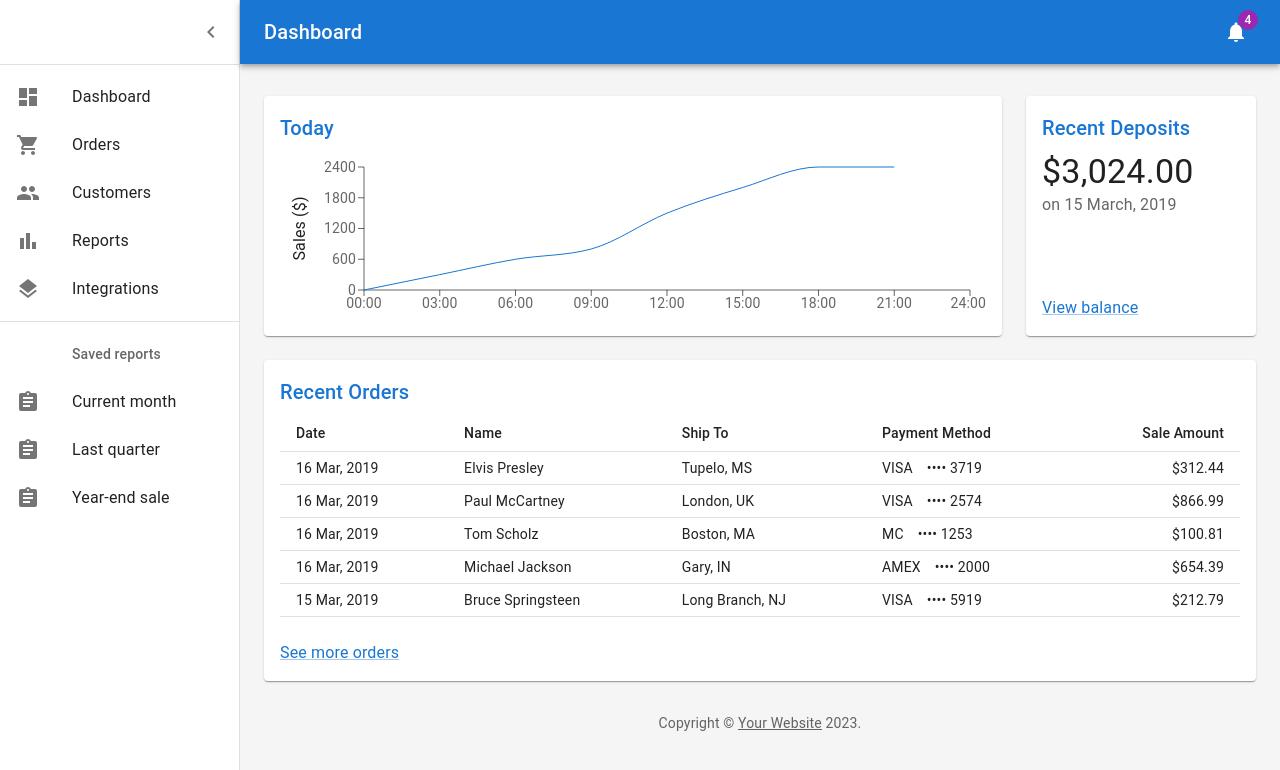
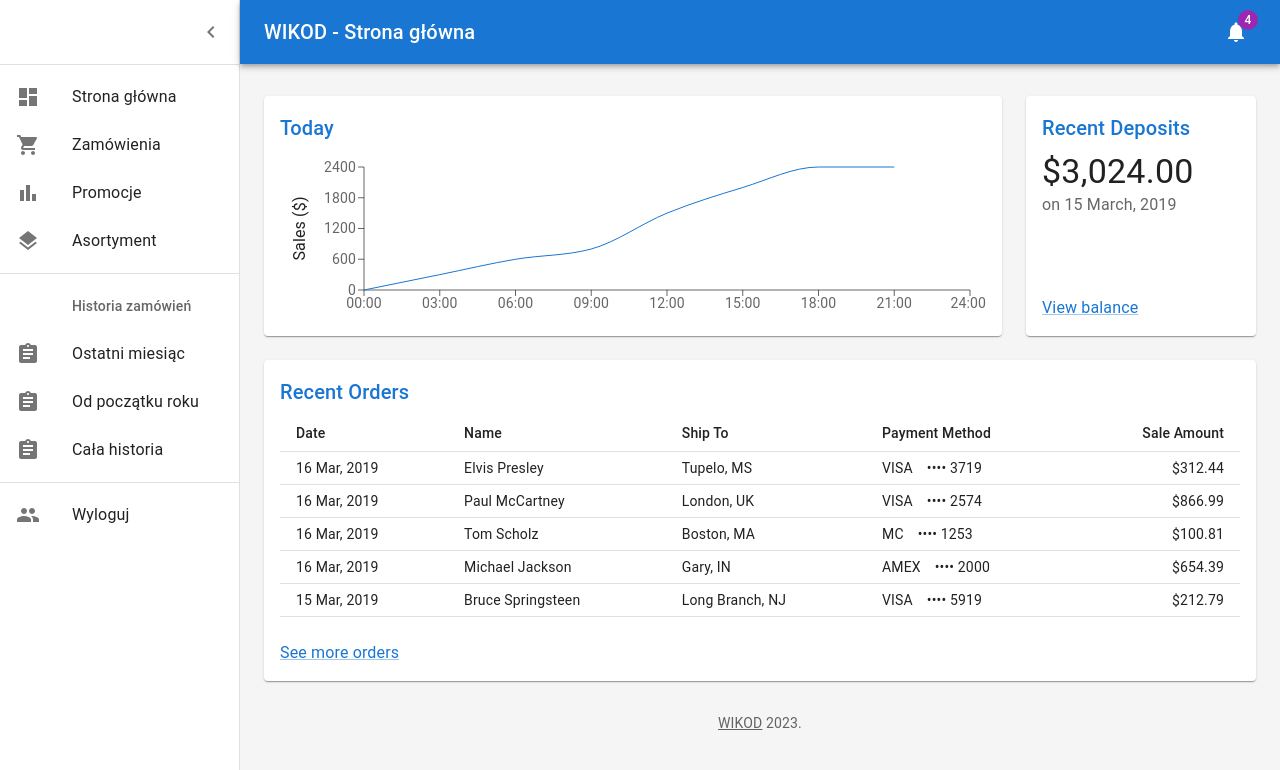
Before and after one commit to MarcinHD/WIKODwebsite, a React (Create React App) app in the folder client/: page / in a window 1280 px wide. Shown: the top 770 px of the page. Built offline with nearby package versions, Linux system fonts and the light colour scheme.

Commit message:
Playing around with dashboard template

```diff
--- a/client/package.json
+++ b/client/package.json
@@ -5,8 +5,8 @@
   "dependencies": {
     "@emotion/react": "^11.11.1",
     "@emotion/styled": "^11.11.0",
-    "@mui/icons-material": "^5.14.14",
-    "@mui/material": "^5.14.14",
+    "@mui/icons-material": "^5.14.15",
+    "@mui/material": "^5.14.15",
     "@testing-library/jest-dom": "^5.17.0",
     "@testing-library/react": "^13.4.0",
     "@testing-library/user-event": "^13.5.0",
--- a/client/src/DashboardTemp/Dashboard.js
+++ b/client/src/DashboardTemp/Dashboard.js
@@ -17,7 +17,7 @@ import Link from '@mui/material/Link';
 import MenuIcon from '@mui/icons-material/Menu';
 import ChevronLeftIcon from '@mui/icons-material/ChevronLeft';
 import NotificationsIcon from '@mui/icons-material/Notifications';
-import { mainListItems, secondaryListItems } from './listItems';
+import { mainListItems, secondaryListItems, logout } from './listItems';
 import Chart from './Chart';
 import Deposits from './Deposits';
 import Orders from './Orders';
@@ -25,9 +25,8 @@ import Orders from './Orders';
 function Copyright(props) {
   return (
     <Typography variant="body2" color="text.secondary" align="center" {...props}>
-      {'Copyright © '}
-      <Link color="inherit" href="https://mui.com/">
-        Your Website
+      <Link color="inherit" href="https://localhost:5000/">
+        WIKOD
       </Link>{' '}
       {new Date().getFullYear()}
       {'.'}
@@ -119,7 +118,7 @@ export default function Dashboard() {
               noWrap
               sx={{ flexGrow: 1 }}
             >
-              Dashboard
+              WIKOD - Strona główna
             </Typography>
             <IconButton color="inherit">
               <Badge badgeContent={4} color="secondary">
@@ -146,6 +145,8 @@ export default function Dashboard() {
             {mainListItems}
             <Divider sx={{ my: 1 }} />
             {secondaryListItems}
+            <Divider sx={{ my: 1 }} />
+            {logout}
           </List>
         </Drawer>
         <Box
--- a/client/src/DashboardTemp/listItems.js
+++ b/client/src/DashboardTemp/listItems.js
@@ -9,6 +9,13 @@ import PeopleIcon from '@mui/icons-material/People';
 import BarChartIcon from '@mui/icons-material/BarChart';
 import LayersIcon from '@mui/icons-material/Layers';
 import AssignmentIcon from '@mui/icons-material/Assignment';
+import { Alert } from '@mui/material';
+
+// const [click, setClick] = React.useState(true);
+// const clickButton = () => {
+//   setOpen(!click);
+
+// };
 
 export const mainListItems = (
   <React.Fragment>
@@ -16,31 +23,25 @@ export const mainListItems = (
       <ListItemIcon>
         <DashboardIcon />
       </ListItemIcon>
-      <ListItemText primary="Dashboard" />
+      <ListItemText primary="Strona główna" />
     </ListItemButton>
     <ListItemButton>
       <ListItemIcon>
         <ShoppingCartIcon />
       </ListItemIcon>
-      <ListItemText primary="Orders" />
-    </ListItemButton>
-    <ListItemButton>
-      <ListItemIcon>
-        <PeopleIcon />
-      </ListItemIcon>
-      <ListItemText primary="Customers" />
+      <ListItemText primary="Zamówienia" />
     </ListItemButton>
     <ListItemButton>
       <ListItemIcon>
         <BarChartIcon />
       </ListItemIcon>
-      <ListItemText primary="Reports" />
+      <ListItemText primary="Promocje" />
     </ListItemButton>
     <ListItemButton>
       <ListItemIcon>
         <LayersIcon />
       </ListItemIcon>
-      <ListItemText primary="Integrations" />
+      <ListItemText primary="Asortyment" />
     </ListItemButton>
   </React.Fragment>
 );
@@ -48,25 +49,35 @@ export const mainListItems = (
 export const secondaryListItems = (
   <React.Fragment>
     <ListSubheader component="div" inset>
-      Saved reports
+      Historia zamówień
     </ListSubheader>
-    <ListItemButton>
+    <ListItemButton onClick={()=> click}>
       <ListItemIcon>
         <AssignmentIcon />
       </ListItemIcon>
-      <ListItemText primary="Current month" />
+      <ListItemText primary="Ostatni miesiąc" />
     </ListItemButton>
     <ListItemButton>
       <ListItemIcon>
         <AssignmentIcon />
       </ListItemIcon>
-      <ListItemText primary="Last quarter" />
+      <ListItemText primary="Od początku roku" />
     </ListItemButton>
     <ListItemButton>
       <ListItemIcon>
         <AssignmentIcon />
       </ListItemIcon>
-      <ListItemText primary="Year-end sale" />
+      <ListItemText primary="Cała historia" />
     </ListItemButton>
   </React.Fragment>
 );
+export const logout = (
+  <React.Fragment>
+    <ListItemButton>
+      <ListItemIcon>
+        <PeopleIcon />
+      </ListItemIcon>
+      <ListItemText primary="Wyloguj" />
+    </ListItemButton>
+  </React.Fragment>
+);
```
Also changed, not shown: 1 other file (tests, documents, lock files or other folders).
